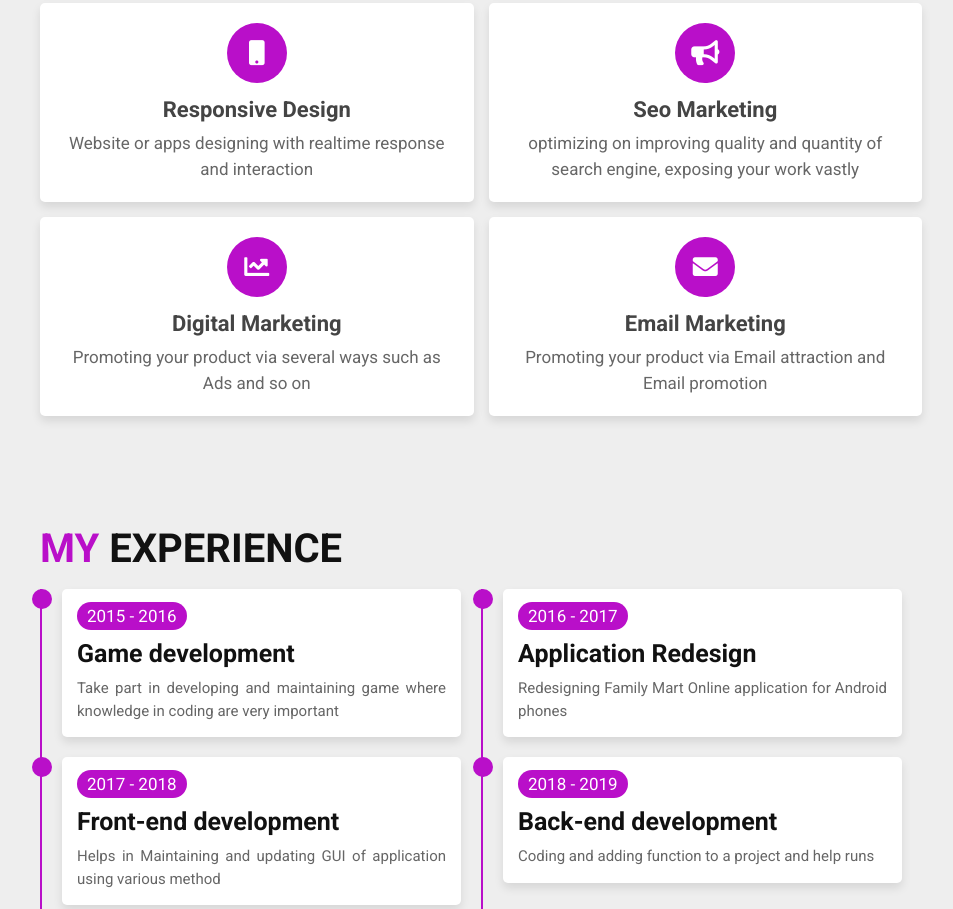
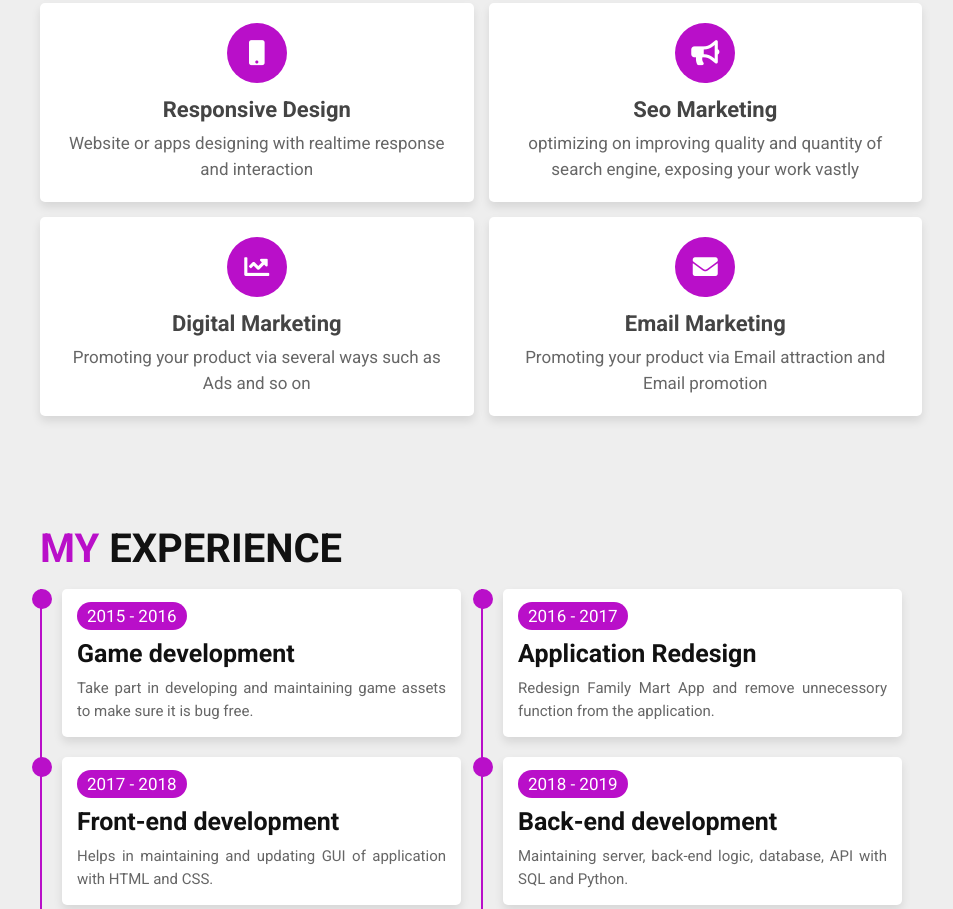
Before and after one commit to Anonymynas/Personal-Portfolio, a plain HTML site: page index.html in a window 1280 px wide. Shown: the part 1891-2800 px from the top of the page, without its empty margins (309-1262 px from the left). Drawn offline with Linux system fonts and the light colour scheme.

Commit message:
Updating experience description

```diff
--- a/index.html
+++ b/index.html
@@ -53,7 +53,7 @@
         <span class="hi"> Hi there! </span>
         <h3> i am <span> Fauzan </span> </h3>
         <p class="info">  </p>
-        <p class="text"> Currently studying at Malaysia University Science and Technology(MUST). like to code and design a webpage. Driven by curiosity, am now taking part in Bachelor Information and Technology Course to learn more about computer language </p>
+        <p class="text"> Currently studying at Malaysia University Science and Technology(MUST). like to code and design a webpage. Driven by curiosity, I am now taking part in Bachelor Information and Technology Course to learn more about computer languages. </p>
         <a href="#about" class="btn">About me</a>
     </div>
 
@@ -191,7 +191,7 @@
             <div class="content">
                 <span> 2015 - 2016 </span>
                 <h3>Game development</h3>
-                <p>Take part in developing and maintaining game where knowledge in coding are very important</p>
+                <p>Take part in developing and maintaining game assets to make sure it is bug free.</p>
             </div>
         </div>
 
@@ -199,7 +199,7 @@
             <div class="content">
                 <span> 2016 - 2017 </span>
                 <h3>Application Redesign</h3>
-                <p>Redesigning Family Mart Online application for Android phones</p>
+                <p>Redesign Family Mart App and remove unnecessory function from the application.</p>
             </div>
         </div>
 
@@ -207,7 +207,7 @@
             <div class="content">
                 <span> 2017 - 2018 </span>
                 <h3>Front-end development</h3>
-                <p>Helps in Maintaining and updating GUI of application using various method</p>
+                <p>Helps in maintaining and updating GUI of application with HTML and CSS.</p>
             </div>
         </div>
 
@@ -215,7 +215,7 @@
             <div class="content">
                 <span> 2018 - 2019 </span>
                 <h3>Back-end development</h3>
-                <p>Coding and adding function to a project and help runs</p>
+                <p>Maintaining server, back-end logic, database, API with SQL and Python.</p>
             </div>
         </div>
     </div>
```
